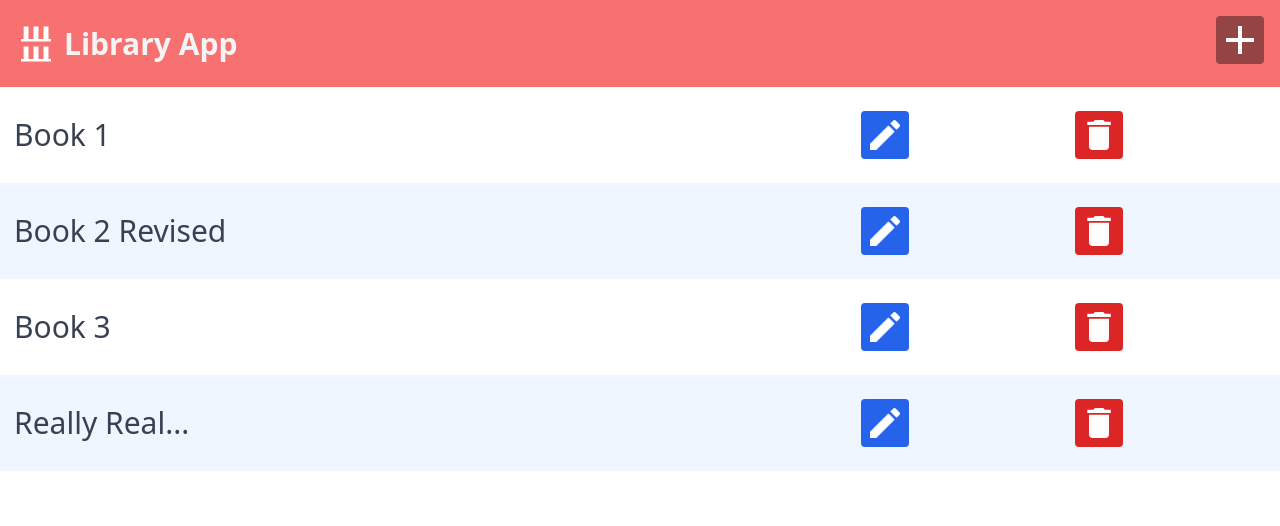
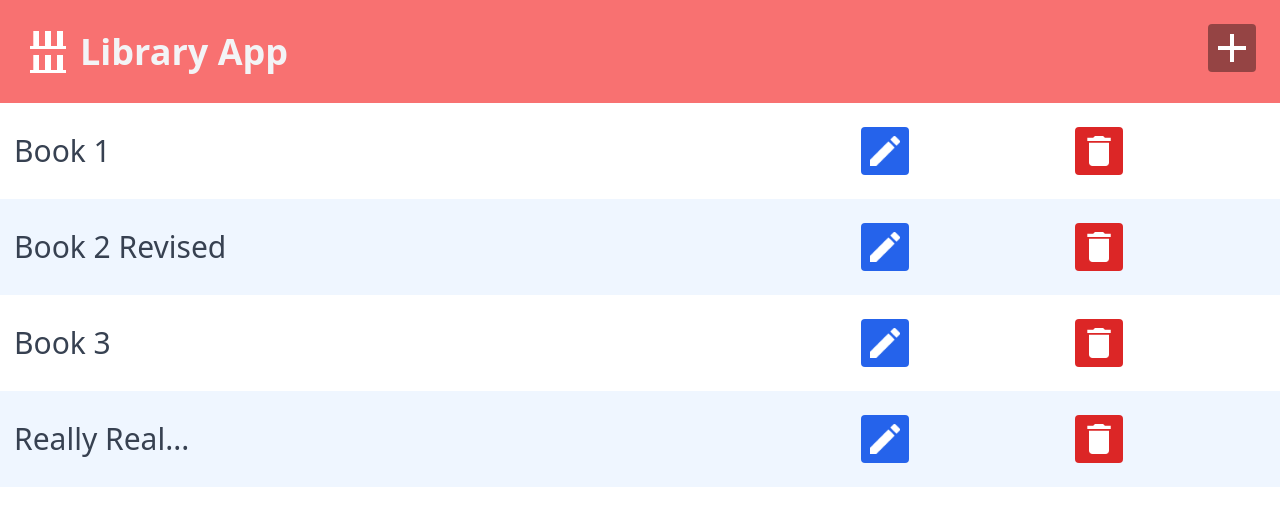
Before and after one commit to Jaypen-git/library-app, a React (Create React App) app: page / in a window 1280 px wide. Shown: the top 526 px of the page. Built offline with nearby package versions, Linux system fonts and the light colour scheme; data requests are answered from the project's data file.

Commit message:
styles header at min-width 640px

```diff
--- a/src/BookList.js
+++ b/src/BookList.js
@@ -38,7 +38,7 @@ const BookList = ({books}) => {
                             book.title.length > 14 ? mainTitle.innerText = shortenTitle(book.title) : mainTitle.innerText = book.title
                         }
                     }}>
-                        {console.log(book.title.length)}
+                        {/* {console.log(book.title.length)} */}
                         <p className="col-span-4 text-3xl font-medium px-1.5 ml-2 main-title">
                             { book.title.length > 14 ? shortenTitle(book.title) : book.title }
                         </p>
--- a/src/Form.js
+++ b/src/Form.js
@@ -18,7 +18,7 @@ const Form = ({ url, method }) => {
             headers: {"Content-Type": "application/json"},
             body: JSON.stringify(book)
         }).then(() => {
-            console.log('added');
+            // console.log('added');
             setIsPending(false);
         })
     }
@@ -30,7 +30,7 @@ const Form = ({ url, method }) => {
                 <img src={require("./images/window-close.png")} alt="close" className="w-11 absolute top-4 right-4 z-20" />
             </button>
         </Link>
-        <form className={"bookForm bg-gray-200 p-5 z-10 h-screen w-screen absolute top-0 flex flex-col justify-center"} onSubmit={e => {
+        <form className="bookForm bg-gray-200 p-5 z-10 h-screen w-screen absolute top-0 flex flex-col justify-center" onSubmit={e => {
             e.preventDefault();
             handleSubmit();
             }}>
--- a/src/Header.js
+++ b/src/Header.js
@@ -2,14 +2,14 @@ import { Link } from 'react-router-dom';
 
 const Header = ({link1}) => {
     return (
-        <header className="bg-red-400 p-4 flex items-center justify-between">
+        <header className="bg-red-400 p-4 sm:p-6 flex items-center justify-between">
             <div className="flex items-center">
-                <img src={require("./images/library-shelves.png")} alt="library-icon" className="w-12 pr-2 inline"/>
-                <h1 className="text-gray-100 text-3xl font-bold inline">Library App</h1>
+                <img src={require("./images/library-shelves.png")} alt="library-icon" className="w-12 sm:w-14 pr-2 inline"/>
+                <h1 className="text-gray-100 text-3xl sm:text-4xl font-bold inline">Library App</h1>
             </div>
             <Link to="form">
                 <button className="bg-black bg-opacity-40 rounded">
-                    <img src={require("./images/plus.png")} alt="Add Book" className="w-13" />
+                    <img src={require("./images/plus.png")} alt="Add Book" className="w-13 sm:w-15" />
                 </button>
             </Link>
         </header>
```
